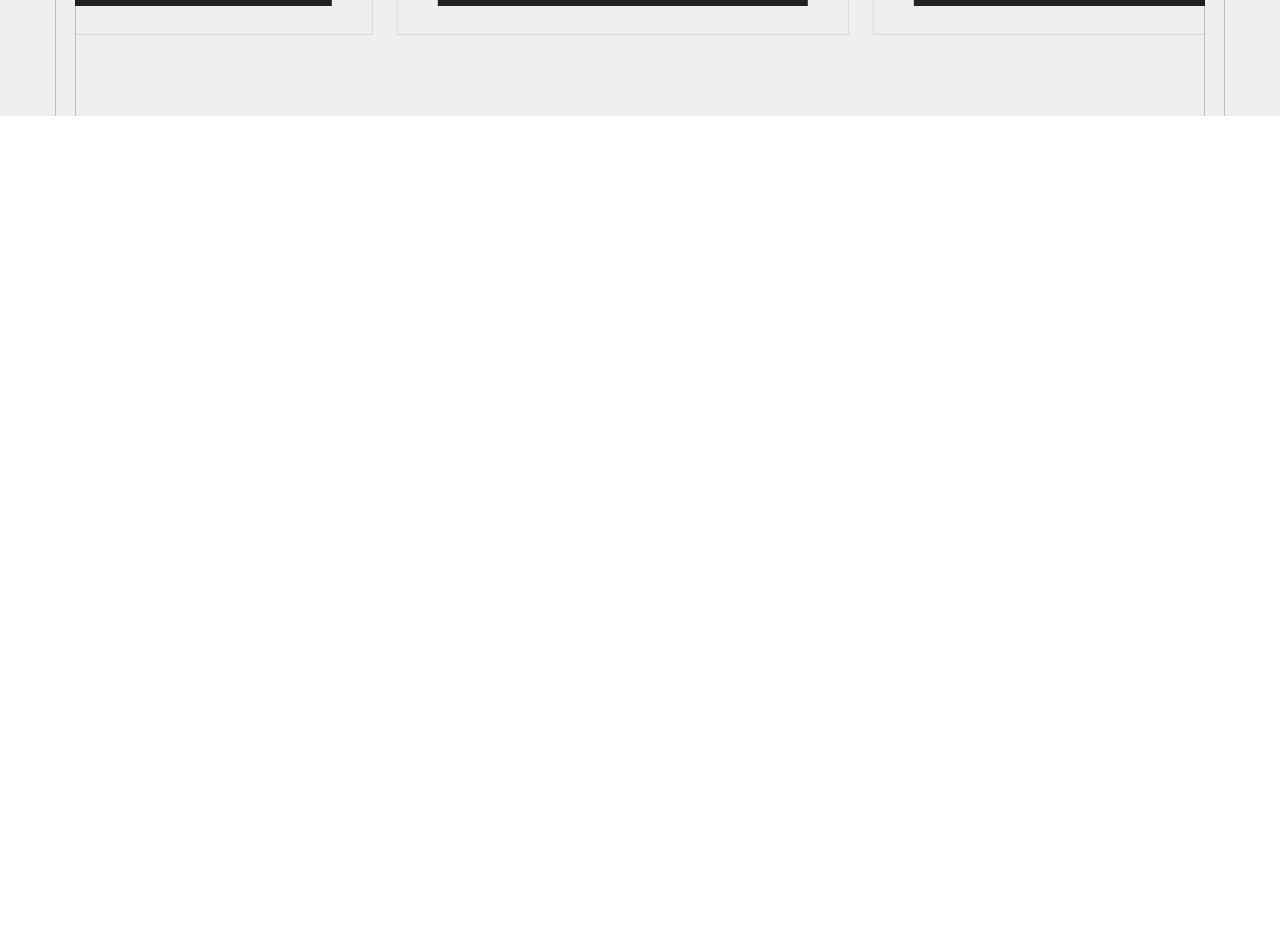
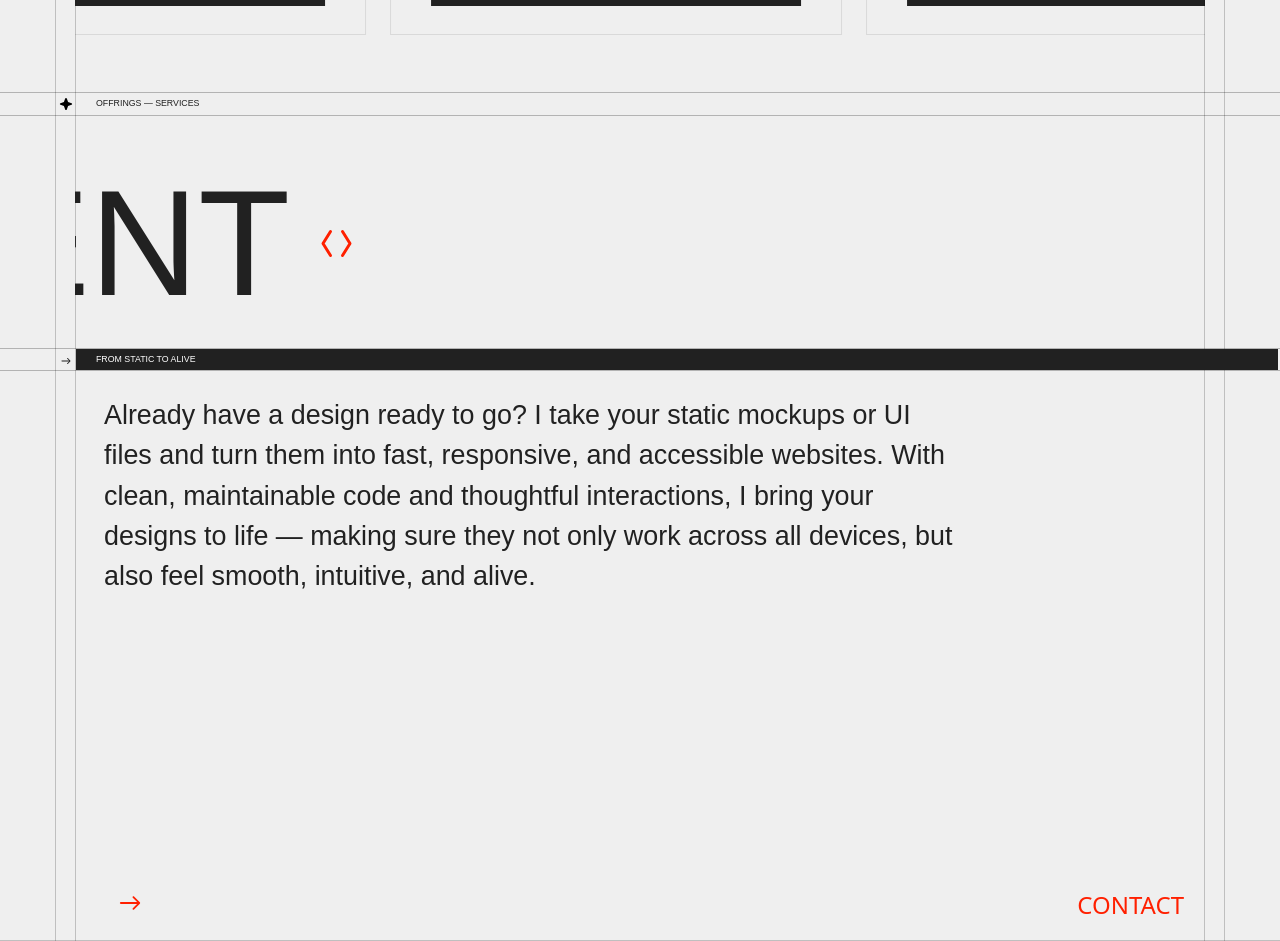
Before and after one commit to OnethSayakkara/Awwards, a React (Vite) app: page /projects in a window 1280 px wide. Shown: the part 660-1601 px from the top of the page. Before the commit the page ends 800 px from the top, so only its background shows below. Built offline with nearby package versions, Linux system fonts and the light colour scheme; a web font is replaced by a local one.

Commit message:
project section 50%

```diff
--- a/src/App.jsx
+++ b/src/App.jsx
@@ -16,6 +16,8 @@ import BannerFour from './components/BannerFour';
 import Footer from './components/Footer';
 import ProjectsI9Intro from './components/ProjectsI9Intro';
 import ImageSlider from './components/ImageSlider';
+import BannerFive from './components/BannerFive';
+import ProjectsectionTwo from './components/ProjectsectionTwo';
 
 function App() {
   const [isLoading, setIsLoading] = useState(true);
@@ -86,6 +88,8 @@ function App() {
           <Header/>
           <ProjectsI9Intro/>
           <ImageSlider/>
+          <BannerFive/>
+          <ProjectsectionTwo/>
 
 
         </div>
--- /dev/null
+++ b/src/components/BannerFive.jsx
@@ -0,0 +1,55 @@
+import React from 'react'
+import { TbBracketsAngle } from "react-icons/tb";
+import { IoIosArrowRoundForward } from "react-icons/io";
+
+const BannerFive = () => {
+  return (
+      <section>
+                <div className='relative h-[255px]'>
+
+                     <div className="absolute left-[55px] top-0 h-full w-px bg-black scale-x-[0.2]" />
+                <div className="absolute left-[75px] top-0 h-full w-px bg-black scale-x-[0.2]" />
+
+                <div className="absolute right-[55px] top-0 h-full w-px bg-black scale-x-[0.2]" />
+                <div className="absolute right-[75px] top-0 h-full w-px bg-black scale-x-[0.2]" />
+                     <div className="absolute left-[75px] right-[75px] top-1/2 -translate-y-1/2 overflow-hidden h-full flex items-center">
+                            <div
+
+                              className="scroll-process text-[9.4rem] uppercase font-madefor font-medium text-darkgray flex items-center"
+                            >
+                              <p className="flex flex-row items-center justify-center w-full gap-3">
+                                development
+                                <TbBracketsAngle className="text-brightred text-4xl mx-4"/>
+                                development
+                                <TbBracketsAngle className="text-brightred text-4xl mx-4"/>
+                                development
+                                <TbBracketsAngle className="text-brightred text-4xl mx-4"/>
+                                development
+                                <TbBracketsAngle className="text-brightred text-4xl mx-4"/>
+
+                              </p>
+                            </div>
+                        </div>
+                <div className="absolute left-0 bottom-0 w-full border-b border-t border-black/25">
+                <div className='flex flex-row'>
+                    <div className='justify-center items-center w-fit left-10 ml-14 text-center text-darkgray'>
+                        <IoIosArrowRoundForward className="w-[20px] mt-1"/>
+                     </div>
+                     <div className="w-[1390px] bg-darkgray text-white text-[0.55rem] py-1 px-5 font-madefor uppercase">
+                          from static to alive
+                    </div>
+                    <div className='w-fit flex items-center justify-center ml-[2px]'>
+
+                    </div>
+
+
+                </div>
+                    </div>
+
+
+                </div>
+              </section>
+  )
+}
+
+export default BannerFive
--- a/src/components/ImageSlider.jsx
+++ b/src/components/ImageSlider.jsx
@@ -1,4 +1,5 @@
 import React, { useRef, useState, useEffect } from 'react';
+import { PiStarFourFill } from "react-icons/pi";
 
 const images = [
   '/src/assets/img/1.png',
@@ -39,7 +40,7 @@ export default function InfiniteImageSlider() {
   const smoothScroll = (element, delta) => {
     const start = element.scrollLeft;
     const end = start + delta;
-    const duration = 4000;
+    const duration = 400;
     const startTime = performance.now();
 
     const animateScroll = (currentTime) => {
@@ -110,21 +111,38 @@ export default function InfiniteImageSlider() {
                   />
                   {/* View Button */}
                   {hoveredIndex === idx && (
-                    <div className="absolute inset-0 flex items-center justify-center bg-black/30 transition-opacity duration-300">
-                      <button className="bg-red-500 hover:bg-red-600 text-white rounded-full px-6 py-7 font-medium font-madefor transition-all duration-200 transform hover:scale-105">
-                        View
-                      </button>
-                    </div>
+                     <div className="absolute inset-0 flex items-center justify-center bg-black/30 opacity-0 scale-95 transition-all duration-300 group-hover:opacity-100 group-hover:scale-100">
+    <button className="bg-brightred text-white rounded-full px-7 py-8 text-lg font-madefor transition-transform duration-[4000ms] ">
+      View
+    </button>
+  </div>
                   )}
                 </div>
               </div>
             ))}
           </div>
+
         </div>
+        <div className="absolute left-0 bottom-0 w-full border-b border-t border-black/25">
+        <div className='flex flex-row'>
+            <div className='justify-center items-center w-fit left-10 ml-14 text-center text-sm font-madefor py-1'>
+           <PiStarFourFill className='w-[20px]'/>
+             </div>
+             <div className="w-[1390px]  text-darkgray text-[0.55rem] py-1 px-5 font-madefor uppercase">
+                offrings — services
+            </div>
+            <div className='w-fit flex items-center justify-center ml-[2px]'>
+
+            </div>
+
+
+        </div>
+            </div>
 
         {/* Right Lines */}
         <div className="absolute right-[75px] top-0 h-full w-px bg-black scale-x-[0.2]" />
         <div className="absolute right-[55px] top-0 h-full w-px bg-black scale-x-[0.2]" />
+
       </section>
     </>
   );
--- /dev/null
+++ b/src/components/ProjectsectionTwo.jsx
@@ -0,0 +1,31 @@
+import React from 'react'
+import { IoIosArrowRoundForward } from "react-icons/io";
+
+const ProjectsectionTwo = () => {
+  return (
+        <section>
+            <div className='relative h-[570px]'>
+            <div className="absolute left-[55px] top-0 h-full w-px bg-black scale-x-[0.2]" />
+            <div className="absolute left-[75px] top-0 h-full w-px bg-black scale-x-[0.2]" />
+
+            <div className="absolute right-[55px] top-0 h-full w-px bg-black scale-x-[0.2]" />
+            <div className="absolute right-[75px] top-0 h-full w-px bg-black scale-x-[0.2]" />
+            <div className='absolute w-[850px] font-madefor space-y-7 top-6 left-[6.5rem] text-[1.68rem] text-darkgray'>
+            <p>Already have a design ready to go? I take your static mockups or UI files and turn them into fast, responsive, and accessible websites. With clean, maintainable code and thoughtful interactions, I bring your designs to life — making sure they not only work across all devices, but also feel smooth, intuitive, and alive.</p>
+
+            </div>
+            <div className='absolute flex flex-row left-28 bottom-5 text-brightred  justify-between uppercase font-madefor'>
+                <IoIosArrowRoundForward className='text-4xl'/>
+
+            </div>
+            <p className='absolute text-2xl right-24 text-brightred uppercase bottom-5'>contact</p>
+
+
+            <div className="absolute bottom-0 left-0 w-full border-t border-black scale-y-[0.2]"/>
+
+            </div>
+        </section>
+  )
+}
+
+export default ProjectsectionTwo
```
